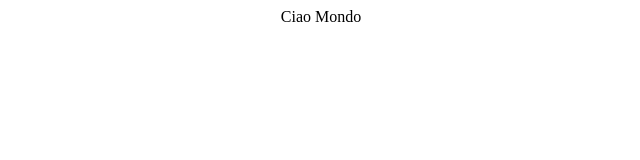
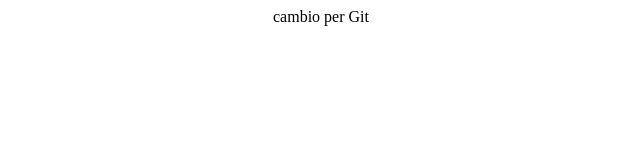
Before and after one commit to Dariosz-hub/dariosz.github.it, a plain HTML site: page index.html in a window 1280 px wide. Shown: the full height of the page, 319-959 px from the left. Drawn offline with Linux system fonts and the light colour scheme.

Commit message:
secondo backup

```diff
--- a/index.html
+++ b/index.html
@@ -5,6 +5,6 @@
     <title>Il Blog di Dariosz</title>
   </head>
   <body>
-    <center>Ciao Mondo</center>
+    <center>cambio per Git</center>
   </body>
 </html>
```
